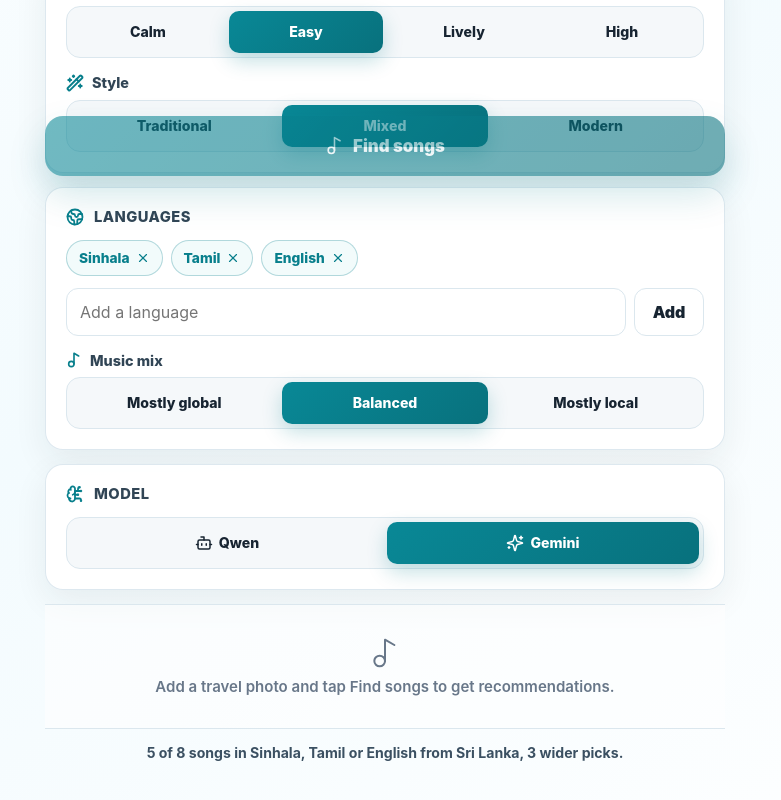
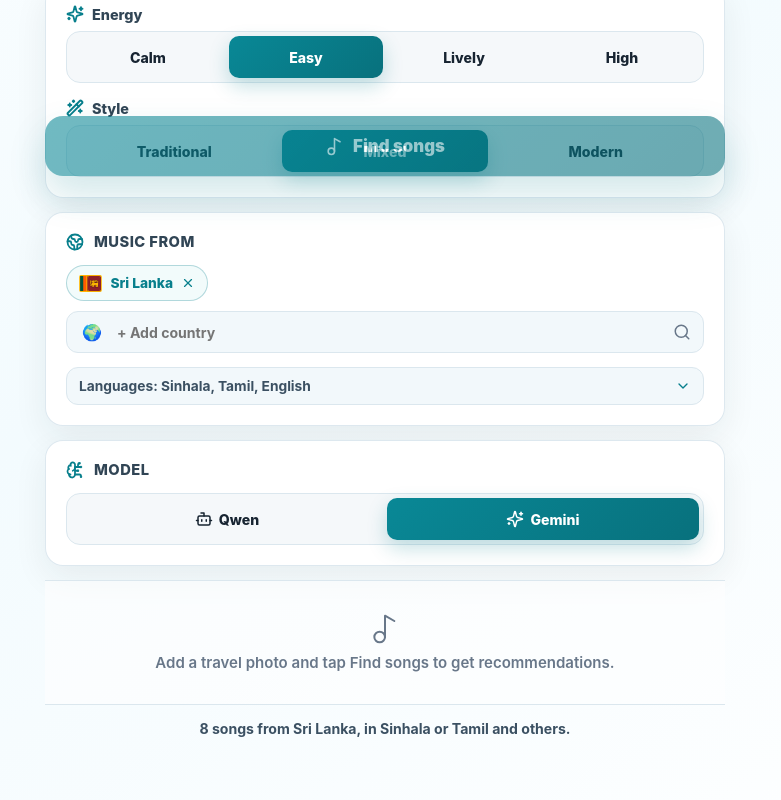
Before and after one commit to maninka123/TravelTunes, a React (Vite) app: page / in a window 1280 px wide. Shown: the part 612-1412 px from the top of the page, without its empty margins (255-1036 px from the left). Built offline with nearby package versions, Linux system fonts and the light colour scheme.

Commit message:
Phase 1: Restructure music controls with Music from card and flag-icons

```diff
--- a/package.json
+++ b/package.json
@@ -12,6 +12,7 @@
   "dependencies": {
     "@vitejs/plugin-react": "^4.3.4",
     "exifr": "^7.1.3",
+    "flag-icons": "^7.5.0",
     "lucide-react": "^0.468.0",
     "react": "^18.3.1",
     "react-dom": "^18.3.1",
--- a/src/App.jsx
+++ b/src/App.jsx
@@ -3,6 +3,8 @@
   BrainCircuit,
   Camera,
   Check,
+  ChevronDown,
+  ChevronUp,
   Copy,
   Globe2,
   ImagePlus,
@@ -19,11 +21,22 @@
   X,
 } from "lucide-react";
 import { useEffect, useMemo, useRef, useState } from "react";
-import { COUNTRY_OPTIONS, defaultLanguagesFor, flagForCountry } from "./data/countries";
+import {
+  codeForCountry,
+  COUNTRY_OPTIONS,
+  defaultLanguagesFor,
+} from "./data/countries";
 import { postJson, readFileAsVisionPayload } from "./lib/api";
 import { getGpsFromPhoto, reverseGeocodeCountry } from "./lib/location";
 
+export function FlagIcon({ code, className = "" }) {
+  if (!code) return <span className={`country-flag-placeholder ${className}`.trim()}>🌍</span>;
+  return <span className={`fi fi-${String(code).toLowerCase()} ${className}`.trim()} aria-hidden="true" />;
+}
+
+
 const MAX_PHOTOS = 4;
+const RECENT_LANG_KEY = "traveltunes_recent_languages";
 
 const ENERGY_OPTIONS = [
   { label: "Calm", value: 15 },
@@ -38,24 +51,31 @@
   { label: "Modern", value: 80 },
 ];
 
-const MIX_OPTIONS = [
-  { label: "Mostly global", value: 2 },
-  { label: "Balanced", value: 5 },
-  { label: "Mostly local", value: 7 },
-];
+function getStoredRecentLanguages() {
+  try {
+    const raw = localStorage.getItem(RECENT_LANG_KEY);
+    return raw ? JSON.parse(raw) : [];
+  } catch {
+    return [];
+  }
+}
 
 function App() {
   const [photos, setPhotos] = useState([]);
   const [country, setCountry] = useState("Sri Lanka");
   const [detectedCountry, setDetectedCountry] = useState("");
+  const [musicCountries, setMusicCountries] = useState(() => [
+    { name: "Sri Lanka", code: codeForCountry("Sri Lanka") || "LK" },
+  ]);
+  const [customLanguages, setCustomLanguages] = useState([]);
+  const [languages, setLanguages] = useState(() => defaultLanguagesFor("Sri Lanka"));
+  const [recentLanguages, setRecentLanguages] = useState(getStoredRecentLanguages);
+  const [languagesExpanded, setLanguagesExpanded] = useState(false);
+  const [customLanguage, setCustomLanguage] = useState("");
   const [energy, setEnergy] = useState(40);
   const [detectedEnergy, setDetectedEnergy] = useState(null);
   const [style, setStyle] = useState(50);
   const [model, setModel] = useState("gemini");
-  const [customLanguages, setCustomLanguages] = useState([]);
-  const [languages, setLanguages] = useState(() => defaultLanguagesFor("Sri Lanka"));
-  const [customLanguage, setCustomLanguage] = useState("");
-  const [tierOneCount, setTierOneCount] = useState(5);
   const [imageNotes, setImageNotes] = useState("");
   const [mood, setMood] = useState(null);
   const [songs, setSongs] = useState([]);
@@ -77,18 +97,6 @@
     };
   }, []);
 
-  const prevCountryRef = useRef(country);
-
-  // Update languages when country changes while preserving user-added custom languages
-  useEffect(() => {
-    if (prevCountryRef.current !== country) {
-      prevCountryRef.current = country;
-      const defaults = defaultLanguagesFor(country);
-      setLanguages(Array.from(new Set([...defaults, ...customLanguages])));
-    }
-  }, [country, customLanguages]);
-
-
   async function handlePhotos(event) {
     const selected = Array.from(event.target.files || []);
     if (!selected.length) return;
@@ -108,6 +116,11 @@
     if (detected) {
       setDetectedCountry(detected);
       setCountry(detected);
+      const detectedCode = codeForCountry(detected);
+      const newCountryObj = { name: detected, code: detectedCode };
+      setMusicCountries([newCountryObj]);
+      const newDefaults = defaultLanguagesFor(detected);
+      setLanguages(Array.from(new Set([...newDefaults, ...customLanguages])));
     } else {
       setDetectedCountry("");
     }
@@ -137,14 +150,61 @@
     setStatus("");
   }
 
-  function addLanguage() {
-    const value = customLanguage.trim();
+  function resetAll() {
+    photos.forEach((photo) => URL.revokeObjectURL(photo.previewUrl));
+    setPhotos([]);
+    setCountry("Sri Lanka");
+    setDetectedCountry("");
+    setMusicCountries([{ name: "Sri Lanka", code: codeForCountry("Sri Lanka") || "LK" }]);
+    setCustomLanguages([]);
+    setLanguages(defaultLanguagesFor("Sri Lanka"));
+    setEnergy(40);
+    setDetectedEnergy(null);
+    setStyle(50);
+    setModel("gemini");
+    setImageNotes("");
+    setMood(null);
+    setSongs([]);
+    setHasSearched(false);
+    setStatus("");
+    setBusy("");
+    setActiveSongKey("");
+  }
+
+  function addMusicCountry(countryObj) {
+    if (!countryObj?.name || musicCountries.some((c) => c.name === countryObj.name)) return;
+    const next = [...musicCountries, countryObj];
+    setMusicCountries(next);
+    const newDefaults = defaultLanguagesFor(countryObj.name);
+    setLanguages((prev) => Array.from(new Set([...prev, ...newDefaults])));
+  }
+
+  function removeMusicCountry(countryName) {
+    const next = musicCountries.filter((c) => c.name !== countryName);
+    setMusicCountries(next);
+    const remainingDefaults = next.flatMap((c) => defaultLanguagesFor(c.name));
+    setLanguages(Array.from(new Set([...remainingDefaults, ...customLanguages])));
+  }
+
+  function addLanguage(langToAdd) {
+    const value = (typeof langToAdd === "string" ? langToAdd : customLanguage).trim();
     if (!value) return;
+
     setCustomLanguages((prev) => Array.from(new Set([...prev, value])));
     setLanguages((prev) => Array.from(new Set([...prev, value])));
     setCustomLanguage("");
+
+    try {
+      const existing = getStoredRecentLanguages().filter(
+        (l) => l.toLowerCase() !== value.toLowerCase(),
+      );
+      const updated = [value, ...existing].slice(0, 4);
+      localStorage.setItem(RECENT_LANG_KEY, JSON.stringify(updated));
+      setRecentLanguages(updated);
+    } catch {
+      // LocalStorage access non-fatal
     }
-
+  }
 
   function removeLanguage(language) {
     setCustomLanguages((prev) => prev.filter((item) => item !== language));
@@ -186,10 +246,10 @@
       const songData = await postJson("/api/songs", {
         model,
         country,
+        musicCountries: musicCountries.map((c) => c.name),
         energy,
         style,
         languages,
-        tierOneCount,
         imageNotes,
         mood: currentMood,
       });
@@ -209,34 +269,32 @@
     }
   }
 
-
   // Summary line directly above Find songs button
   const summaryLine = useMemo(() => {
-    const langList = languages.length > 0 ? languages : ["local music"];
-    let langText = "";
-    if (langList.length === 1) {
-      langText = langList[0];
-    } else if (langList.length === 2) {
-      langText = `${langList[0]} or ${langList[1]}`;
-    } else {
-      langText = `${langList.slice(0, -1).join(", ")} or ${langList[langList.length - 1]}`;
+    let countryStr = "";
+    if (musicCountries.length === 1) {
+      countryStr = `from ${musicCountries[0].name}`;
+    } else if (musicCountries.length === 2) {
+      countryStr = `from ${musicCountries[0].name} and ${musicCountries[1].name}`;
+    } else if (musicCountries.length > 2) {
+      countryStr = `from ${musicCountries.slice(0, -1).map((c) => c.name).join(", ")} and ${musicCountries[musicCountries.length - 1].name}`;
     }
 
-    const t1 = Math.min(8, Math.max(0, tierOneCount));
-    const wider = 8 - t1;
+    let langStr = "";
+    if (languages.length === 1) {
+      langStr = `in ${languages[0]}`;
+    } else if (languages.length === 2) {
+      langStr = `in ${languages[0]} or ${languages[1]}`;
+    } else if (languages.length > 2) {
+      langStr = `in ${languages[0]} or ${languages[1]} and others`;
+    }
 
-    if (t1 === 8) {
-      return `8 of 8 songs in ${langText} from ${country}.`;
+    if (musicCountries.length === 0) {
+      return langStr ? `8 well-known international songs, ${langStr}.` : "8 well-known international songs.";
     }
-    if (t1 === 0) {
-      return `8 wider picks.`;
-    }
-    return `${t1} of 8 songs in ${langText} from ${country}, ${wider} wider ${wider === 1 ? "pick" : "picks"}.`;
-  }, [languages, country, tierOneCount]);
 
-  // Group results into tier 1 ("From {country}") and tier 2 ("Wider picks")
-  const tierOneSongs = useMemo(() => songs.filter((s) => Number(s.tier) === 1), [songs]);
-  const tierTwoSongs = useMemo(() => songs.filter((s) => Number(s.tier) !== 1), [songs]);
+    return langStr ? `8 songs ${countryStr}, ${langStr}.` : `8 songs ${countryStr}.`;
+  }, [musicCountries, languages]);
 
   return (
     <main className="app-shell">
@@ -251,7 +309,7 @@
               <p>Photo mood to country-aware songs.</p>
             </div>
           </div>
-          <button className="icon-button" type="button" onClick={() => window.location.reload()} aria-label="Reset">
+          <button className="icon-button" type="button" onClick={resetAll} aria-label="Reset">
             <RotateCcw size={19} />
           </button>
         </header>
@@ -274,6 +332,7 @@
             meta={detectedCountry ? "Detected" : "Select"}
           />
           <CountryPicker value={country} onChange={setCountry} />
+          <p className="field-caption">Used to read the photo mood.</p>
         </section>
 
         <section className="surface notes-surface">
@@ -306,7 +365,51 @@
         </section>
 
         <section className="surface">
-          <SectionHeading icon={<Globe2 size={18} />} label="Languages" />
+          <SectionHeading icon={<Globe2 size={18} />} label="Music from" />
+          {musicCountries.length === 0 ? (
+            <p className="helper-text">No countries selected. Songs will be well-known international picks.</p>
+          ) : (
+            <div className="chip-row">
+              {musicCountries.map((c) => (
+                <button
+                  className="chip selected country-chip"
+                  type="button"
+                  key={c.name}
+                  onClick={() => removeMusicCountry(c.name)}
+                  aria-label={`Remove ${c.name}`}
+                >
+                  <FlagIcon code={c.code} />
+                  <span>{c.name}</span>
+                  <X size={14} />
+                </button>
+              ))}
+            </div>
+          )}
+
+          <div className="add-country-row">
+            <CountryPicker
+              compact
+              placeholder="+ Add country"
+              value=""
+              onChange={(name) => {
+                const opt = COUNTRY_OPTIONS.find((co) => co.name === name);
+                if (opt) addMusicCountry({ name: opt.name, code: opt.code });
+              }}
+            />
+          </div>
+
+          <button
+            type="button"
+            className="languages-toggle"
+            onClick={() => setLanguagesExpanded(!languagesExpanded)}
+            aria-expanded={languagesExpanded}
+          >
+            <span>Languages: {languages.length > 0 ? languages.join(", ") : "None"}</span>
+            {languagesExpanded ? <ChevronUp size={16} /> : <ChevronDown size={16} />}
+          </button>
+
+          {languagesExpanded ? (
+            <div className="languages-editor">
               <div className="chip-row">
                 {languages.map((language) => (
                   <button
@@ -330,17 +433,27 @@
                   }}
                   placeholder="Add a language"
                 />
-            <button type="button" onClick={addLanguage}>Add</button>
+                <button type="button" onClick={() => addLanguage()}>Add</button>
               </div>
-          <div style={{ marginTop: "16px" }}>
-            <ChoiceRow
-              icon={<Music2 size={16} />}
-              label="Music mix"
-              options={MIX_OPTIONS}
-              value={tierOneCount}
-              onChange={setTierOneCount}
-            />
+              {recentLanguages.filter((l) => !languages.includes(l)).length > 0 ? (
+                <div className="recent-languages-row">
+                  <span className="recent-label">Recent:</span>
+                  {recentLanguages
+                    .filter((l) => !languages.includes(l))
+                    .map((l) => (
+                      <button
+                        key={l}
+                        type="button"
+                        className="chip-ghost"
+                        onClick={() => addLanguage(l)}
+                      >
+                        + {l}
+                      </button>
+                    ))}
                 </div>
+              ) : null}
+            </div>
+          ) : null}
         </section>
 
         <section className="surface model-surface">
@@ -378,10 +491,7 @@
             </div>
           ) : (
             <div className="song-list">
-              {tierOneSongs.length > 0 ? (
-                <div className="song-group">
-                  <h2 className="song-group-heading">From {country}</h2>
-                  {tierOneSongs.map((song) => (
+              {songs.map((song) => (
                 <SongRow
                   song={song}
                   songKey={song.id}
@@ -391,25 +501,6 @@
                   onSongUpdate={handleSongUpdate}
                 />
               ))}
-                </div>
-              ) : null}
-
-              {tierTwoSongs.length > 0 ? (
-                <div className="song-group">
-                  <h2 className="song-group-heading">Wider picks</h2>
-                  {tierTwoSongs.map((song) => (
-                    <SongRow
-                      song={song}
-                      songKey={song.id}
-                      key={song.id}
-                      activeSongKey={activeSongKey}
-                      onActiveSongChange={setActiveSongKey}
-                      onSongUpdate={handleSongUpdate}
-                    />
-                  ))}
-                </div>
-              ) : null}
-
             </div>
           )}
         </section>
@@ -533,12 +624,12 @@
   );
 }
 
-function CountryPicker({ value, onChange }) {
-  const [query, setQuery] = useState(value);
+function CountryPicker({ value, onChange, compact = false, placeholder = "Search countries" }) {
+  const [query, setQuery] = useState(value || "");
   const [open, setOpen] = useState(false);
 
   useEffect(() => {
-    setQuery(value);
+    setQuery(value || "");
   }, [value]);
 
   const filtered = useMemo(() => {
@@ -549,16 +640,26 @@
     return pool.slice(0, 12);
   }, [query]);
 
+  const selectedCode = useMemo(() => {
+    return codeForCountry(value);
+  }, [value]);
+
   function selectCountry(name) {
     onChange(name);
+    if (compact) {
+      setQuery("");
+    } else {
       setQuery(name);
+    }
     setOpen(false);
   }
 
   return (
-    <div className="country-picker">
+    <div className={`country-picker ${compact ? "compact" : ""}`.trim()}>
       <div className="country-input-shell">
-        <span className="country-flag">{flagForCountry(value)}</span>
+        <span className="country-flag">
+          <FlagIcon code={compact ? "" : selectedCode} />
+        </span>
         <input
           value={query}
           onChange={(event) => {
@@ -569,16 +670,18 @@
           onBlur={() =>
             window.setTimeout(() => {
               setOpen(false);
-              if (!COUNTRY_OPTIONS.some((country) => country.name === query)) setQuery(value);
-            }, 120)
+              if (!compact && !COUNTRY_OPTIONS.some((country) => country.name === query)) {
+                setQuery(value || "");
+              }
+            }, 140)
           }
           onKeyDown={(event) => {
             if (event.key !== "Enter" || !filtered[0]) return;
             event.preventDefault();
             selectCountry(filtered[0].name);
           }}
-          placeholder="Search countries"
-          aria-label="Search countries"
+          placeholder={placeholder}
+          aria-label={placeholder}
         />
         <Search size={18} />
       </div>
@@ -586,7 +689,7 @@
         <div className="country-menu">
           {filtered.map((country) => (
             <button type="button" key={country.code} onMouseDown={() => selectCountry(country.name)}>
-              <span>{country.flag}</span>
+              <span><FlagIcon code={country.code} /></span>
               <strong>{country.name}</strong>
             </button>
           ))}
--- a/src/data/countries.js
+++ b/src/data/countries.js
@@ -186,6 +186,10 @@
   return COUNTRY_OPTIONS.find((country) => country.name === countryName)?.flag || "🌍";
 }
 
+export function codeForCountry(countryName) {
+  return COUNTRY_OPTIONS.find((country) => country.name === countryName)?.code || "";
+}
+
 export function defaultLanguagesFor(country) {
   const localLanguages = COUNTRY_LANGUAGES[country];
   if (localLanguages && localLanguages.length > 0) {
--- a/src/main.jsx
+++ b/src/main.jsx
@@ -1,7 +1,9 @@
 import React from "react";
 import { createRoot } from "react-dom/client";
+import "flag-icons/css/flag-icons.min.css";
 import App from "./App.jsx";
 import "./styles.css";
+
 
 createRoot(document.getElementById("root")).render(
   <React.StrictMode>
--- a/src/styles.css
+++ b/src/styles.css
@@ -480,12 +480,125 @@
   font-weight: 850;
 }
 
+.country-chip {
+  gap: 8px;
+}
+
+.country-chip .fi {
+  font-size: 1.1rem;
+  border-radius: 2px;
+}
+
+.field-caption {
+  margin-top: 8px;
+  color: var(--muted);
+  font-size: 0.82rem;
+  font-weight: 600;
+  line-height: 1.35;
+}
+
+.helper-text {
+  margin: 10px 0 6px;
+  color: var(--muted);
+  font-size: 0.86rem;
+  font-style: italic;
+}
+
+.add-country-row {
+  margin-top: 10px;
+}
+
+.country-picker.compact .country-input-shell {
+  min-height: 42px;
+  padding: 0 12px;
+  border-radius: 12px;
+  background: var(--paper-soft);
+}
+
+.country-picker.compact .country-flag {
+  width: 26px;
+  height: 26px;
+  font-size: 1rem;
+}
+
+.country-picker.compact input {
+  font-size: 0.88rem;
+}
+
+.languages-toggle {
+  display: flex;
+  align-items: center;
+  justify-content: space-between;
+  width: 100%;
+  margin-top: 14px;
+  padding: 10px 12px;
+  border: 1px solid var(--line);
+  border-radius: 12px;
+  background: var(--paper-soft);
+  color: #3b5062;
+  font-size: 0.86rem;
+  font-weight: 750;
+  text-align: left;
+}
+
+.languages-toggle span {
+  overflow: hidden;
+  text-overflow: ellipsis;
+  white-space: nowrap;
+}
+
+.languages-toggle svg {
+  flex: 0 0 auto;
+  color: var(--teal);
+}
+
+.languages-editor {
+  margin-top: 12px;
+  padding-top: 12px;
+  border-top: 1px solid var(--line);
+}
+
+.recent-languages-row {
+  display: flex;
+  align-items: center;
+  flex-wrap: wrap;
+  gap: 6px;
+  margin-top: 10px;
+}
+
+.recent-label {
+  color: var(--muted);
+  font-size: 0.76rem;
+  font-weight: 800;
+  text-transform: uppercase;
+  letter-spacing: 0.03em;
+  margin-right: 4px;
+}
+
+.chip-ghost {
+  min-height: 28px;
+  padding: 0 10px;
+  border: 1px dashed var(--line-strong);
+  border-radius: 999px;
+  background: #ffffff;
+  color: var(--ink);
+  font-size: 0.78rem;
+  font-weight: 700;
+}
+
+.chip-ghost:hover {
+  border-color: var(--teal);
+  color: var(--teal);
+  background: var(--teal-soft);
+}
+
 .inline-form {
   display: grid;
   grid-template-columns: 1fr auto;
   gap: 8px;
   margin-top: 12px;
 }
+
 
 .inline-form input {
   width: 100%;
```
Also changed, not shown: 1 other file (tests, documents, lock files or other folders). Lines whose indentation alone changed are shown as unchanged.
